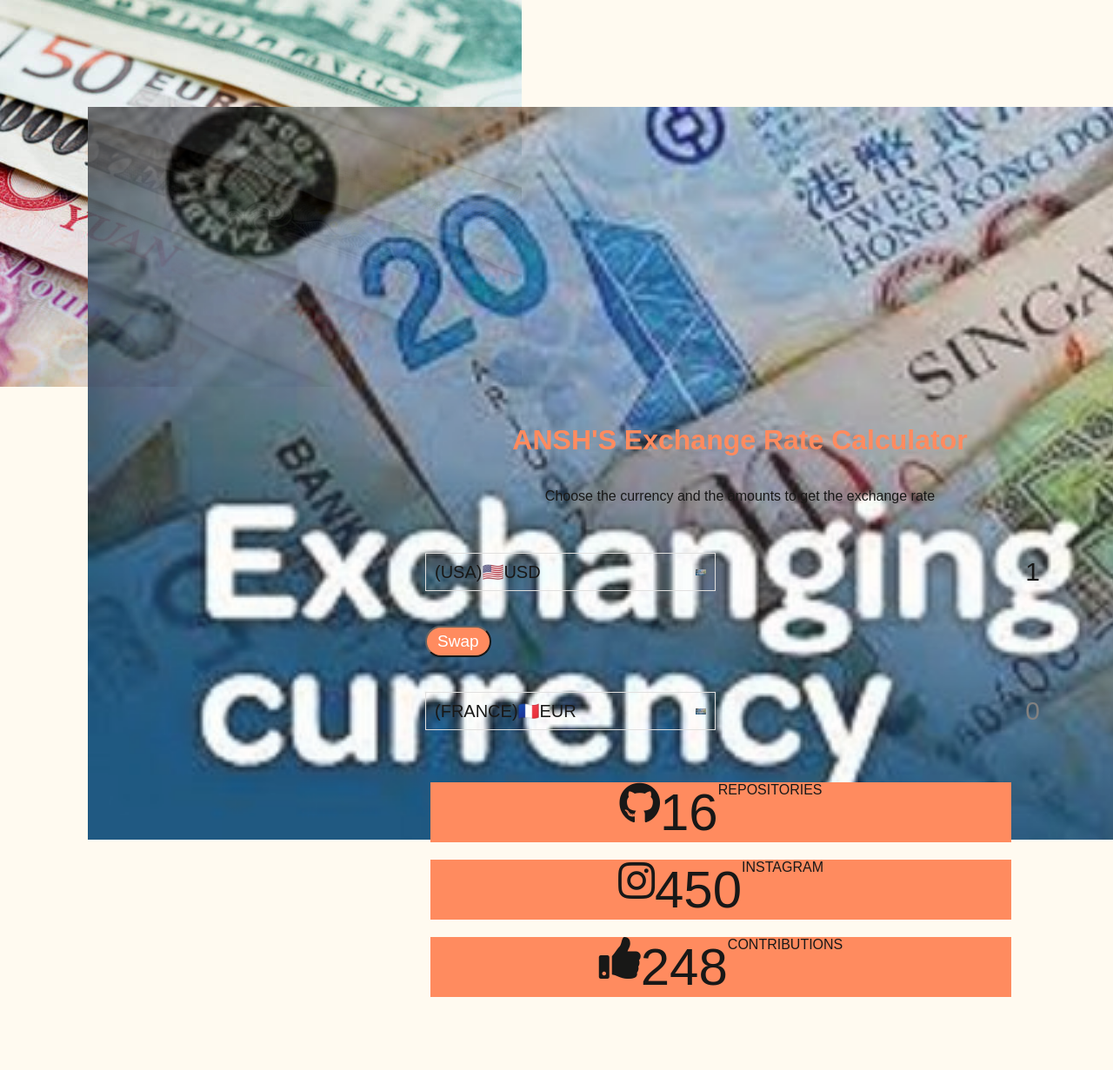
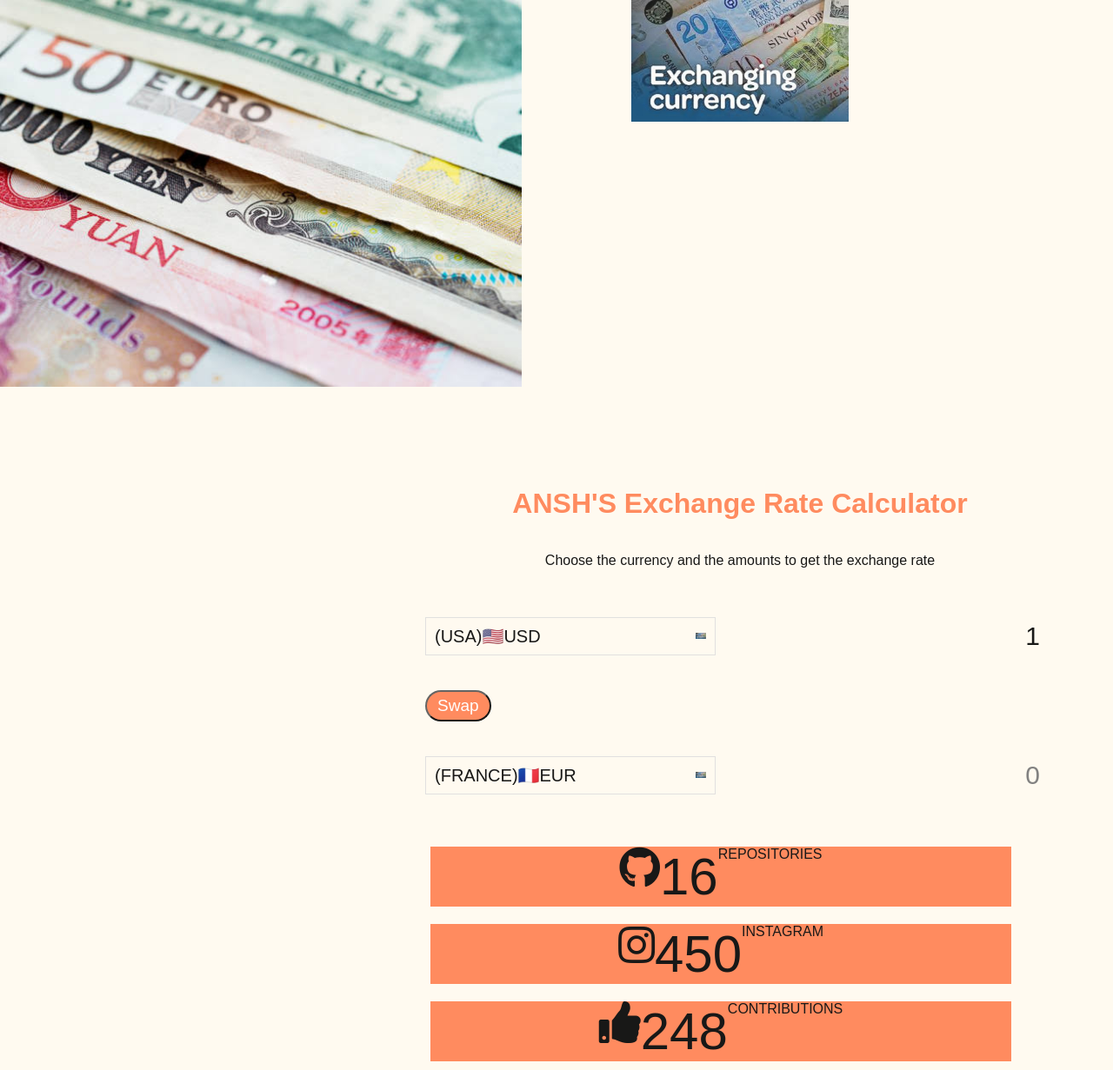
Before and after one commit to Anshluthra1/currencyexchange, a PHP site: page / in a window 1280 px wide; the page is wider, and only the part inside the window is pictured. Shown: that part at 87% size. Before the commit the page ends 1147 px from the top of that part, so only its background shows below. Run offline with PHP 8.4, Linux system fonts and the light colour scheme; some libraries are stand-ins or nearby versions.

Commit message:
Update style.css

```diff
--- a/style.css
+++ b/style.css
@@ -44,10 +44,9 @@
 }
 
 .money-img {
-  width: 1500px;
-	height:1000px;
-	margin-bottom:-500px;
-	margin-top:650px;
+      width: 250px;
+    margin-bottom: 400px;
+    margin-top: 600px;
 }
 
 .currency {
```
